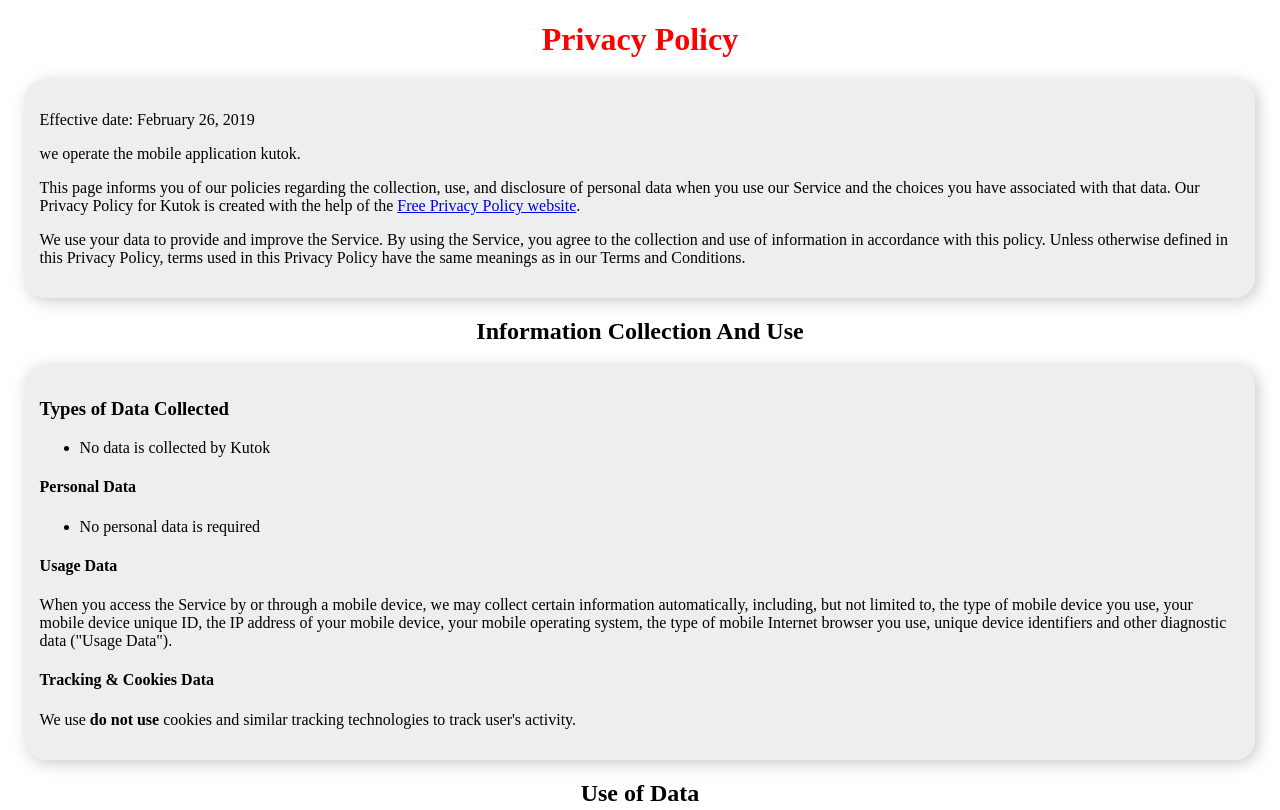
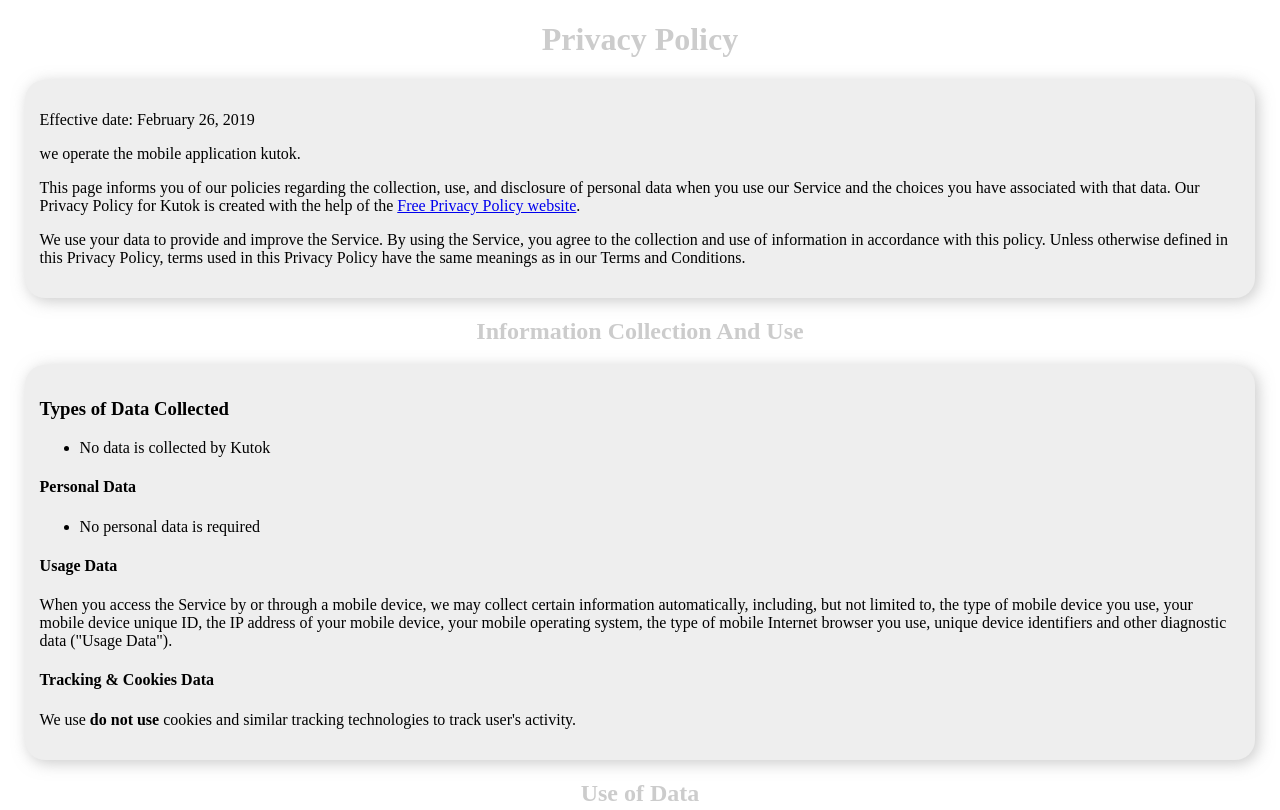
Before and after one commit to Lukas-r8/kutok, a plain HTML site: page index.html in a window 1280 px wide. Shown: the top 810 px of the page. Drawn offline with Linux system fonts and the light colour scheme.

Commit message:
updated html

```diff
--- a/style.css
+++ b/style.css
@@ -8,12 +8,11 @@ div{
 }
 
 h1 {
-  color: red;
+  color: #ccc;
   text-align: center;
 }
-li{
-  margin: auto 0px;
-}
+
 h2{
+  color: #ccc;
   text-align: center;
 }
```
